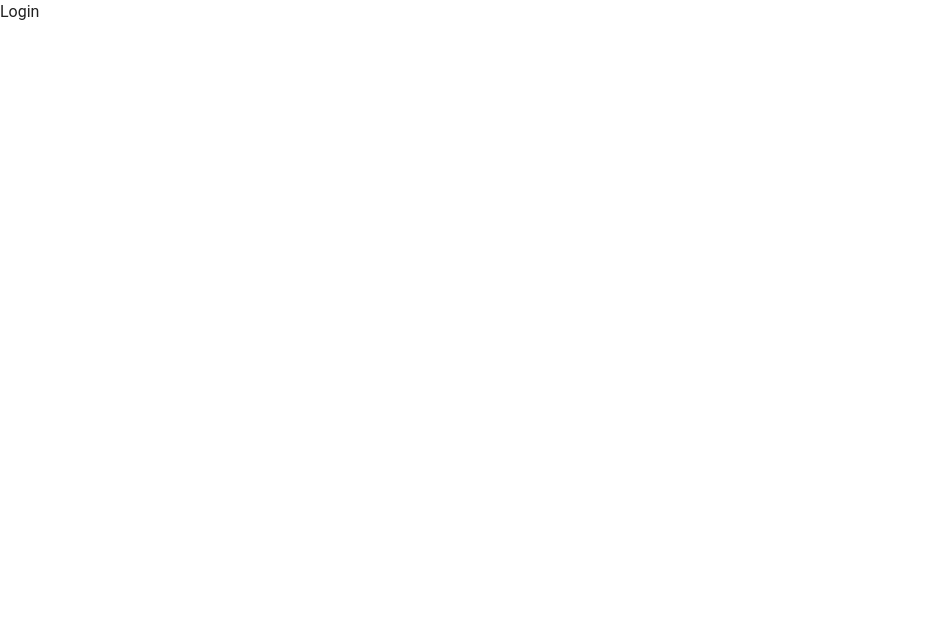
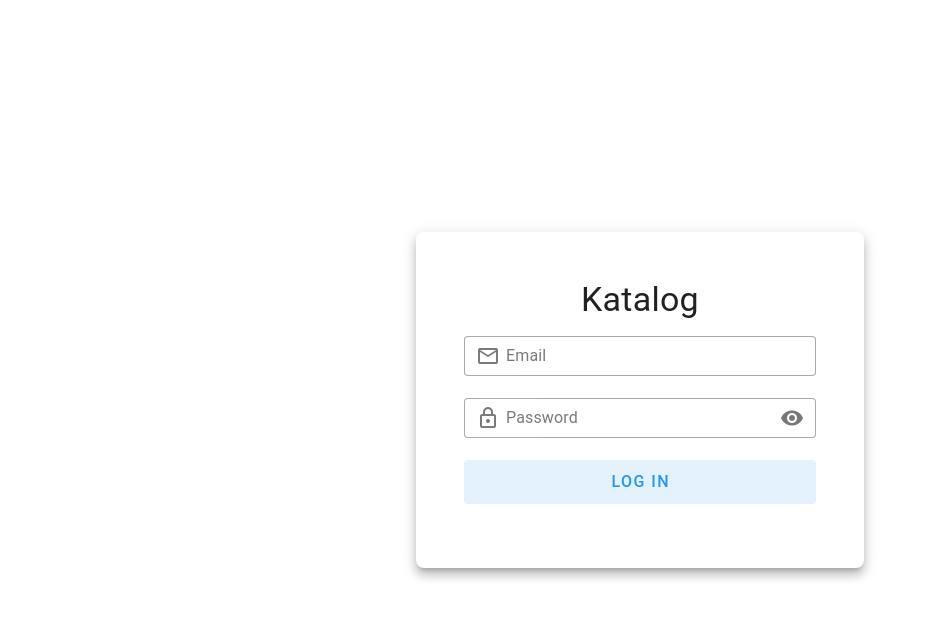
Before and after one commit to syahrulUlum/vue-catalog, a Vue app: page /admin/login in a window 1280 px wide. Shown: the top 618 px of the page, without its empty margins (0-932 px from the left). Built offline with nearby package versions, Linux system fonts and the light colour scheme; no server answers.

Commit message:
Add auth

```diff
--- /dev/null
+++ b/src/composables/useAuth.js
@@ -0,0 +1,63 @@
+import { ref } from 'vue';
+import { auth } from '@/firebaseConfig';
+import { signInWithEmailAndPassword, signOut, onAuthStateChanged } from 'firebase/auth';
+
+const user = ref(null);
+const sessionExpiration = ref(null);
+
+const setSession = (token) => {
+    const expirationTime = new Date(token.expirationTime);
+    localStorage.setItem('user', JSON.stringify({
+        expirationTime,
+        email: token.claims.email,
+    }));
+    sessionExpiration.value = expirationTime;
+};
+
+const clearSession = () => {
+    localStorage.removeItem('user');
+    sessionExpiration.value = null;
+    user.value = null;
+};
+
+const checkAuthStatus = () => {
+    return new Promise((resolve) => {
+      onAuthStateChanged(auth, (currentUser) => {
+        user.value = currentUser;
+        resolve(currentUser);
+      });
+    });
+  };
+
+
+const useAuth = () => {
+    const login = async (email, password) => {
+        const result = await signInWithEmailAndPassword(auth, email, password);
+        const token = await result.user.getIdTokenResult();
+        setSession(token);
+        user.value = result.user;
+    };
+
+    const logout = async () => {
+        await signOut(auth);
+        clearSession();
+    };
+
+    const checkSessionExpiration = async() => {
+        const session = JSON.parse(localStorage.getItem('user'));
+        if (session) {
+            const currentTime = new Date().getTime();
+            if (currentTime > session.expirationTime) {
+                await logout();
+            } else {
+                user.value = auth.currentUser;
+            }
+        }else{
+            await logout();
+        }
+    };
+
+    return { user, login, logout, checkAuthStatus, checkSessionExpiration };
+};
+
+export default useAuth;
--- a/src/firebaseConfig.js
+++ b/src/firebaseConfig.js
@@ -1,5 +1,5 @@
 import { initializeApp } from "firebase/app";
-import { getAuth } from "firebase/auth";
+import { browserLocalPersistence, getAuth, setPersistence } from "firebase/auth";
 import { getFirestore } from "firebase/firestore";
 import { getStorage } from "firebase/storage";
 
@@ -17,4 +17,6 @@ const auth = getAuth(app);
 const db = getFirestore(app);
 const storage = getStorage(app);
 
+setPersistence(auth, browserLocalPersistence);
+
 export { auth, db, storage };
--- /dev/null
+++ b/src/middlewares/authMiddleware.js
@@ -0,0 +1,15 @@
+import useAuth from '@/composables/useAuth';
+
+export const requireAuth = async (to, from, next) => {
+    const { user, checkSessionExpiration, checkAuthStatus } = useAuth();
+    await checkSessionExpiration();
+    await checkAuthStatus();
+    console.log(user.value);
+
+
+    if (!user.value) {
+        next({ name: 'Login' });
+    } else {
+        next();
+    }
+};
--- /dev/null
+++ b/src/middlewares/guestMiddleware.js
@@ -0,0 +1,13 @@
+import useAuth from '@/composables/useAuth';
+
+export const requireGuest = async(to, from, next) => {
+    const { user, checkSessionExpiration, checkAuthStatus } = useAuth();
+    await checkSessionExpiration();
+    await checkAuthStatus();
+
+    if (user.value) {
+        next({ name: 'Dashboard' });
+    } else {
+        next();
+    }
+};
--- a/src/pages/admin/Login.vue
+++ b/src/pages/admin/Login.vue
@@ -1,3 +1,59 @@
 <template>
-    Login
+    <div class="my-auto">
+        <v-card class="mx-auto pa-12 pb-8" elevation="8" max-width="448" rounded="lg">
+            <p class="text-h4 text-center mb-4">Katalog</p>
+            <v-text-field density="compact" placeholder="Enter your email" prepend-inner-icon="mdi-email-outline"
+                variant="outlined" v-model="data.email" :error-messages="v$.email.$errors.map((e) => e.$message)"
+                label="Email" required @blur="v$.email.$touch" @input="v$.email.$touch"></v-text-field>
+
+            <v-text-field :append-inner-icon="visible ? 'mdi-eye-off' : 'mdi-eye'" :type="visible ? 'text' : 'password'"
+                density="compact" placeholder="Enter your password" prepend-inner-icon="mdi-lock-outline"
+                variant="outlined" @click:append-inner="visible = !visible" v-model="data.password"
+                :error-messages="v$.password.$errors.map((e) => e.$message)" label="Password" required
+                @blur="v$.password.$touch" @input="v$.password.$touch"></v-text-field>
+
+            <v-btn :loading="loading" class="mb-8" color="blue" size="large" variant="tonal" block @click="handleLogin">
+                Log In
+            </v-btn>
+
+        </v-card>
+    </div>
 </template>
+<script setup>
+import { reactive, ref } from 'vue';
+import useVuelidate from '@vuelidate/core';
+import { email, required } from "@vuelidate/validators";
+import useAuth from '@/composables/useAuth';
+import { toast } from 'vue3-toastify';
+import { useRouter } from 'vue-router';
+
+const visible = ref(false)
+const data = reactive({
+    email: "",
+    password: ""
+});
+
+const rules = reactive({
+    email: { required, email },
+    password: { required },
+});
+
+const v$ = useVuelidate(rules, data);
+const router = useRouter()
+const loading = ref(false);
+const { login } = useAuth()
+const handleLogin = async() => {
+    const isValid = await v$.value.$validate();
+    if (!isValid) return
+
+    loading.value = true;
+    try {
+        await login(data.email, data.password);
+        router.push({ name: 'Dashboard' });
+    } catch (error) {
+        toast.error("Email atau password salah");
+    } finally {
+        loading.value = false;
+    }
+};
+</script>
--- a/src/router/index.js
+++ b/src/router/index.js
@@ -9,17 +9,21 @@ import NotFound from '@/NotFound.vue';
 import Catalog from '@/pages/catalog/Catalog.vue';
 import CatalogDetail from '@/pages/catalog/CatalogDetail.vue';
 import Order from '@/pages/Order.vue';
+import { requireAuth } from '@/middlewares/authMiddleware';
+import { requireGuest } from '@/middlewares/guestMiddleware';
 
 const routes = [
   {
     path: '/admin/login',
     name: 'Login',
-    component: Login
+    component: Login,
+    beforeEnter: requireGuest
   },
   {
     path: '/admin/dashboard',
     name: 'Dashboard',
-    component: Dashboard
+    component: Dashboard,
+    beforeEnter: requireAuth
   },
   {
     path: '/admin/product',
@@ -28,23 +32,27 @@ const routes = [
         path: "",
         name: 'Product',
         component: Product,
+        beforeEnter: requireAuth
       },
       {
         path: 'create',
         name: 'ProductCreate',
         component: ProductCreate,
+        beforeEnter: requireAuth
       },
       {
         path: 'edit/:id',
         name: 'ProductEdit',
         component: ProductEdit,
+        beforeEnter: requireAuth
       },
     ]
   },
   {
     path: '/admin/user-refferal',
     name: 'UserRefferal',
-    component: UserRefferal
+    component: UserRefferal,
+    beforeEnter: requireAuth
   },
   {
     path: '/admin',
```
Also changed, not shown: src/composables/checkRef.js (deleted).
